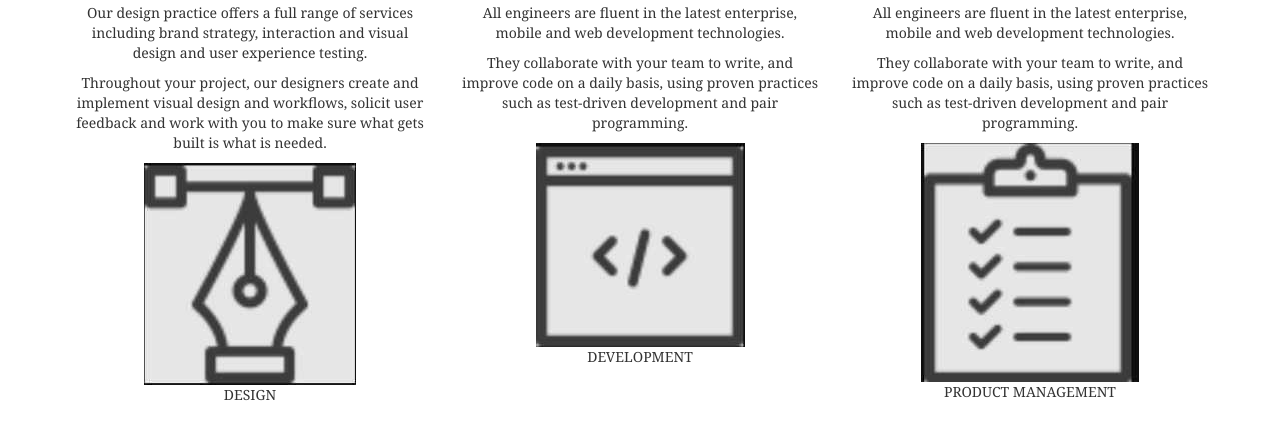
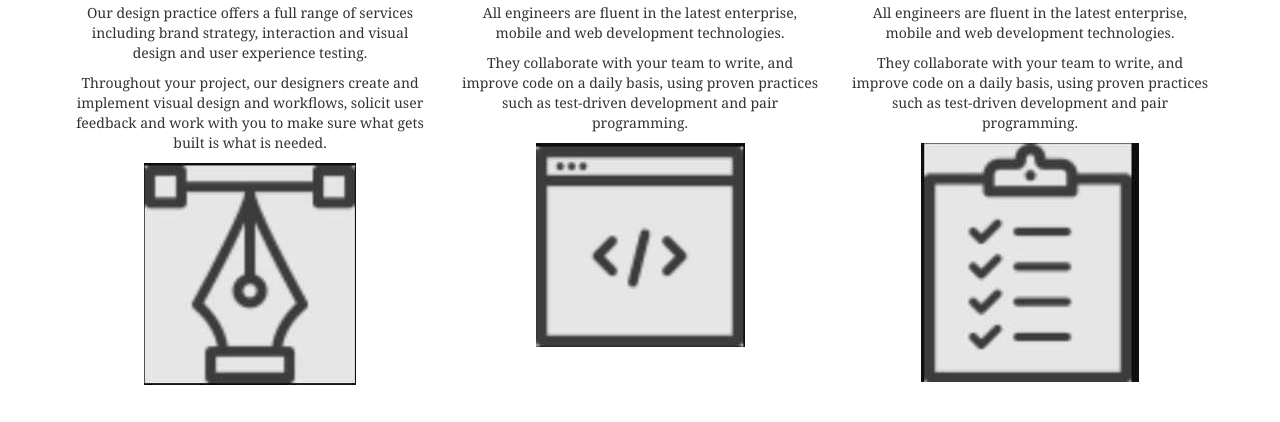
Before and after one commit to Mugure-Inez/delani_studio, a plain HTML site: page index.html in a window 1280 px wide. Shown: the part 1718-2140 px from the top of the page. Drawn offline with nearby package versions, Linux system fonts and the light colour scheme.

Commit message:
minor changes to the index file

```diff
--- a/index.html
+++ b/index.html
@@ -55,10 +55,10 @@
         <p>Our design practice offers a full range of services including brand strategy, interaction and visual design and user experience testing.</p>
           <p>Throughout your project, our designers create and implement visual design and workflows, solicit user feedback and work with you to make sure what gets built is what is needed.</p>
       </div>
-      <div id="design-icon">
-        <img src="./images/design-icon.jpg" alt="design">
-        <p>DESIGN</p>
-      </div>
+      <div id="design-icon"></div>
+          <img onclick="changeText(1)" src="./images/design-icon.jpg">
+        <!-- <p>DESIGN</p> -->
+      <!-- </div> -->
     </div>
     <div class="col-md-4">
       <div id="development">
@@ -66,10 +66,10 @@
         <p>All engineers are fluent in the latest enterprise, mobile and web development technologies.</p>
            <p>They collaborate with your team to write, and improve code on a daily basis, using proven practices such as test-driven development and pair programming.</p>
       </div>
-      <div id="dev-icon">
-        <img src="./images/dev-icon.jpg" alt="development">
-        <P>DEVELOPMENT</P>
-      </div>
+      <div id="dev-icon"></div>
+      <img onclick="changeText(2)" src="./images/dev-icon.jpg">
+        <!-- <P>DEVELOPMENT</P> -->
+      <!-- </div> -->
     </div>
     <div class="col-md-4">
       <div id="product">
@@ -78,9 +78,9 @@
         <p>They collaborate with your team to write, and improve code on a daily basis, using proven practices such as test-driven development and pair programming.</p>
       </div>
       <div id="product-icon">
-        <img src="./images/product-icon.jpg" alt="products">
-        <P>PRODUCT MANAGEMENT</P>
-      </div>
+        <img onclick="changeText(3)" src="./images/product-icon.jpg">
+        <!-- <P>PRODUCT MANAGEMENT</P> -->
+      <!-- </div> -->
     </div>
   </div>
 </div>
```
